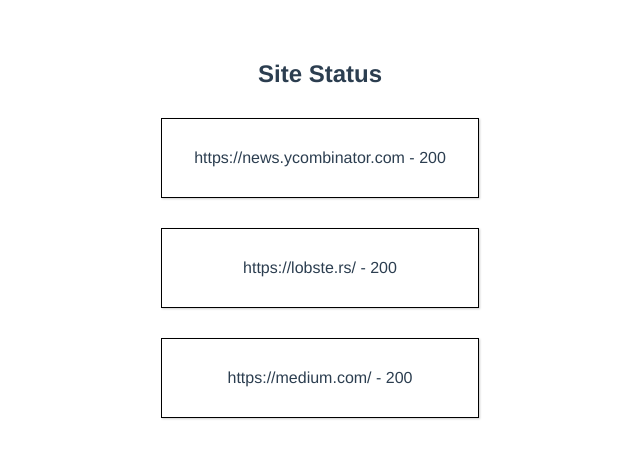
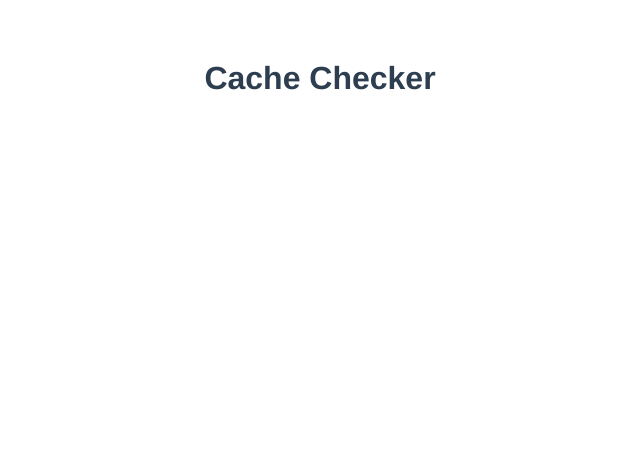
Before and after one commit to m0sh1x2/Cache-Checker, a Vue app: page / in a window 1280 px wide. Shown: the top 458 px of the page, without its empty margins (320-960 px from the left). Built offline with nearby package versions, Linux system fonts and the light colour scheme.

Commit message:
Adding Empty Templates

```diff
--- a/src/App.vue
+++ b/src/App.vue
@@ -1,11 +1,10 @@
 <template>
   <div id="app">
-    <SiteStatus :sites="sites" />
+    <h1>Cache Checker</h1>
   </div>
 </template>
 
 <script>
-import SiteStatus from "./components/SiteStatus";
 import { sites } from "./data/sites.js";
 
 export default {
@@ -16,7 +15,6 @@
     };
   },
   components: {
-    SiteStatus: SiteStatus
   }
 };
 </script>
```
Also changed, not shown: src/components/Authentication/Login.vue (added, +13 -0 lines), src/components/Authentication/Register.vue (added, +13 -0 lines), src/components/Home/Home.vue (added, +13 -0 lines), src/components/Sites/AddSite.vue (added, +13 -0 lines), src/components/Sites/Sites.vue (added, +13 -0 lines), src/components/Profile/Profile.vue (added), src/main.js (line endings or trailing spaces), src/services/AuthenticationService.js (added), src/services/SiteService.js (added).
